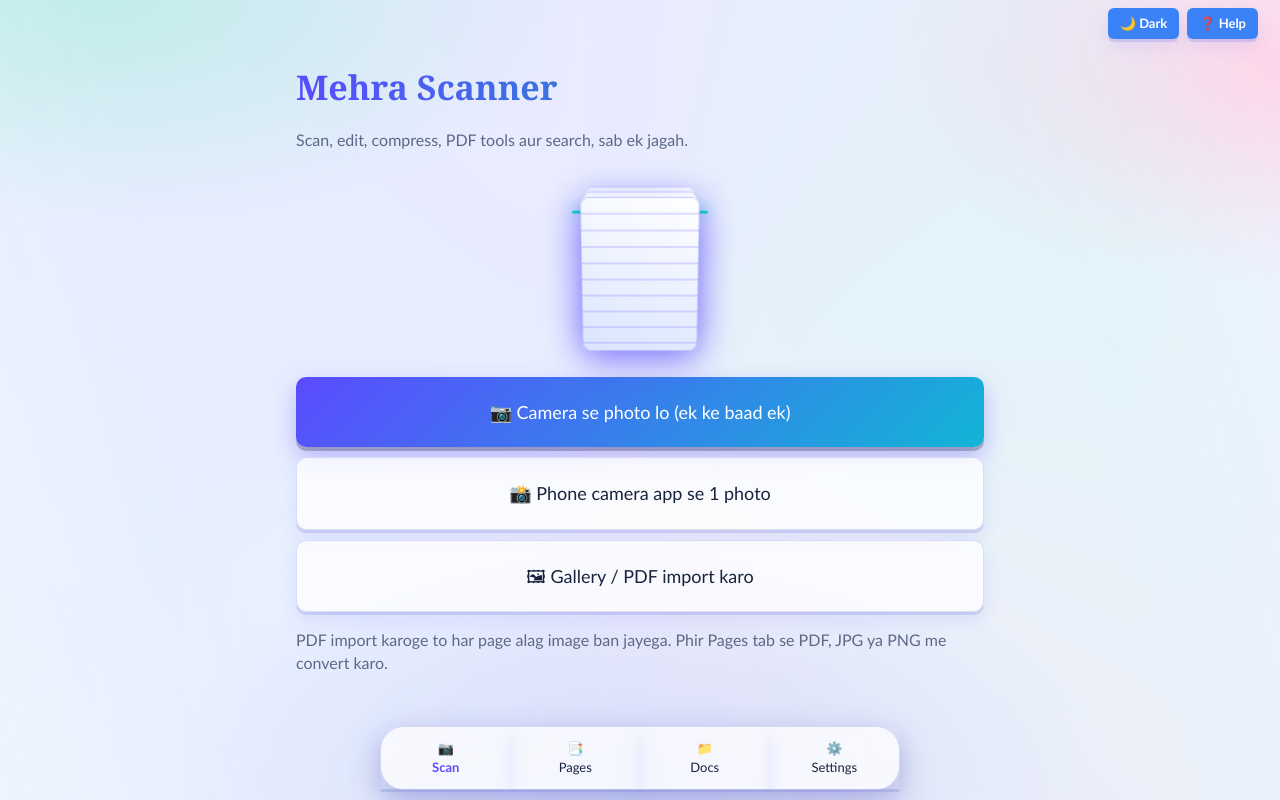
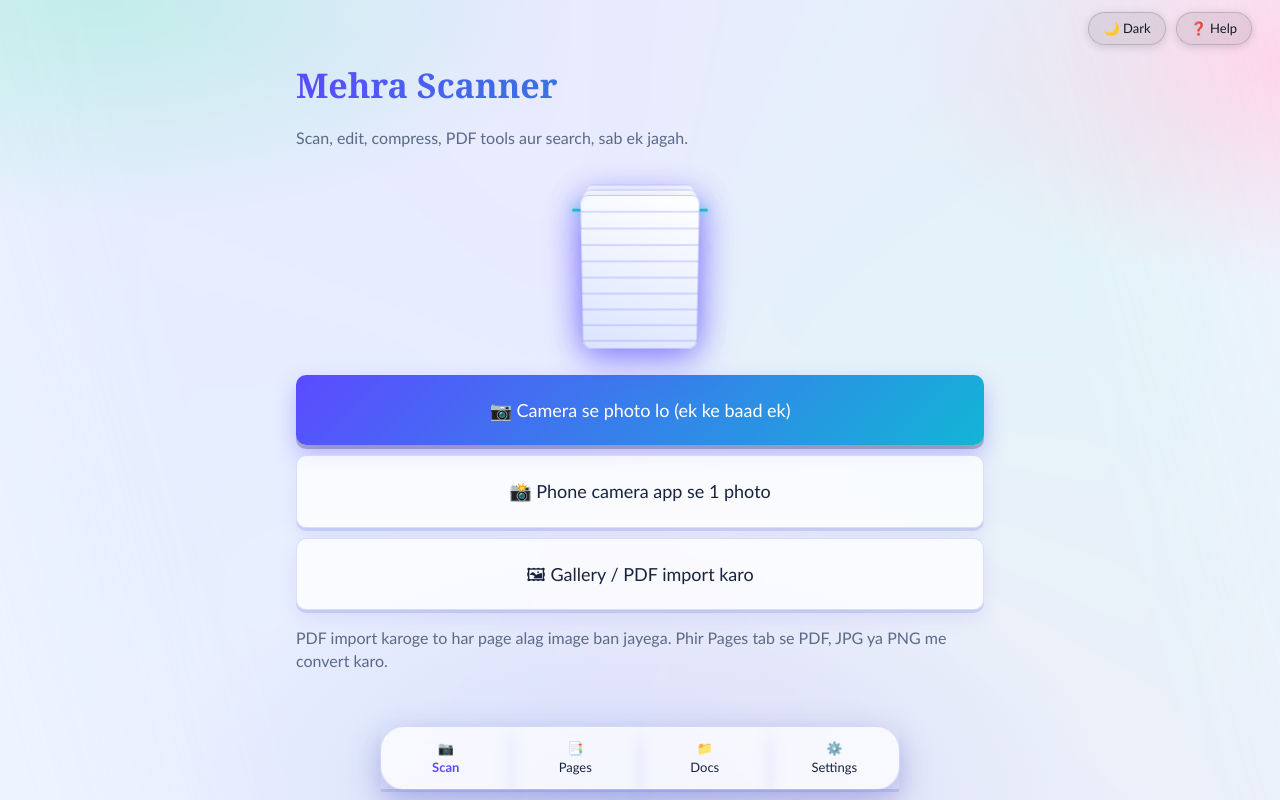
Before and after one commit to pushpendramehra2006-a11y/mehra-scanner, a plain HTML site: page index.html in a window 1280 px wide. Drawn offline with nearby package versions, Linux system fonts and the light colour scheme.

Commit message:
Polish header buttons glassmorphism

```diff
--- a/css/style.css
+++ b/css/style.css
@@ -141,3 +141,31 @@ body::before{content:"";position:fixed;inset:-25%;z-index:-1;opacity:.55;backgro
     padding: 0 10px;
   }
 }
+
+/* Sleek Top Bar */
+.top-action-bar {
+  display: flex !important;
+  justify-content: flex-end !important;
+  gap: 10px !important;
+  padding: 12px 18px 0 18px !important;
+  background: transparent !important;
+}
+
+.top-bar-btn {
+  background: rgba(255, 255, 255, 0.12) !important;
+  backdrop-filter: blur(10px) !important;
+  -webkit-backdrop-filter: blur(10px) !important;
+  color: #ffffff !important;
+  border: 1px solid rgba(255, 255, 255, 0.2) !important;
+  border-radius: 20px !important;
+  padding: 6px 14px !important;
+  font-size: 13px !important;
+  font-weight: 500 !important;
+  box-shadow: 0 2px 8px rgba(0, 0, 0, 0.15) !important;
+}
+
+[data-theme="light"] .top-bar-btn {
+  background: rgba(0, 0, 0, 0.08) !important;
+  color: #111827 !important;
+  border: 1px solid rgba(0, 0, 0, 0.15) !important;
+}
```
